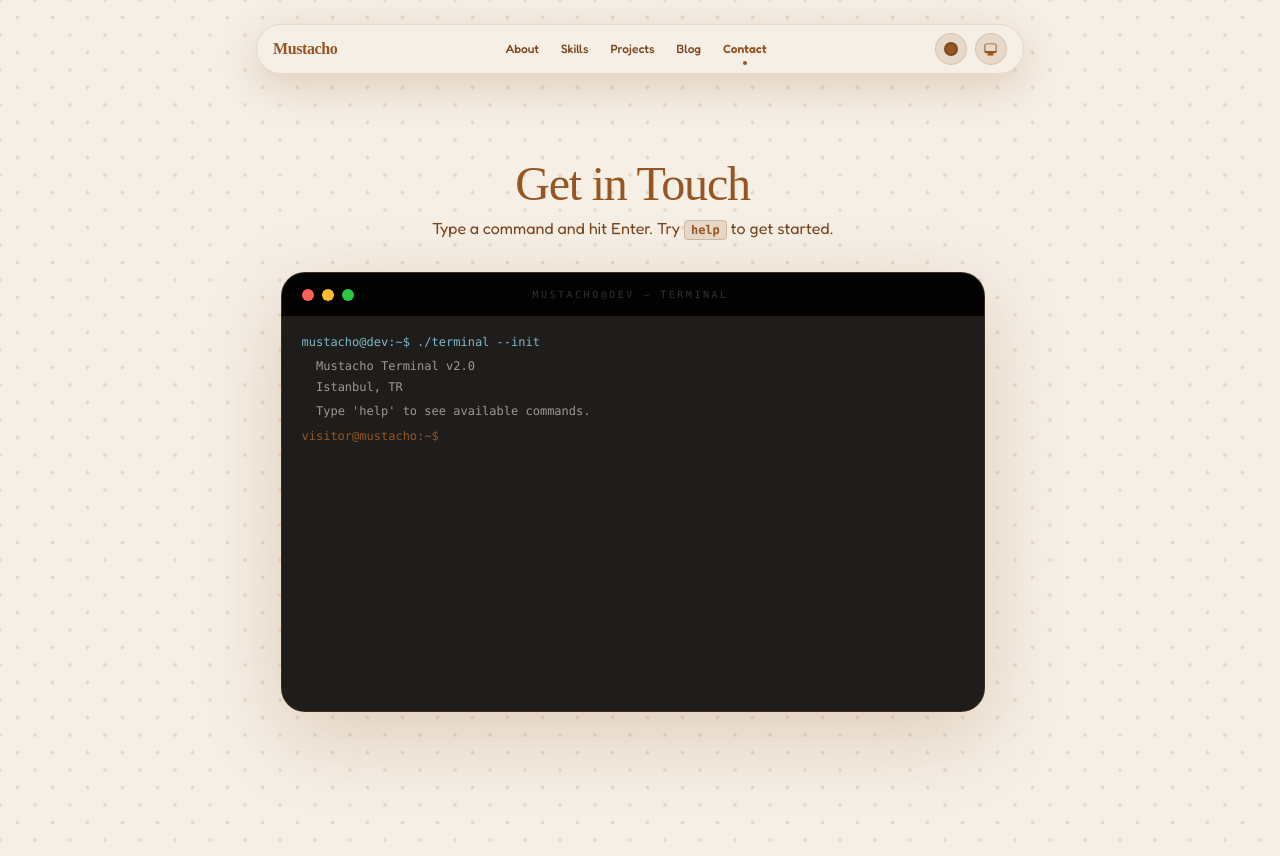
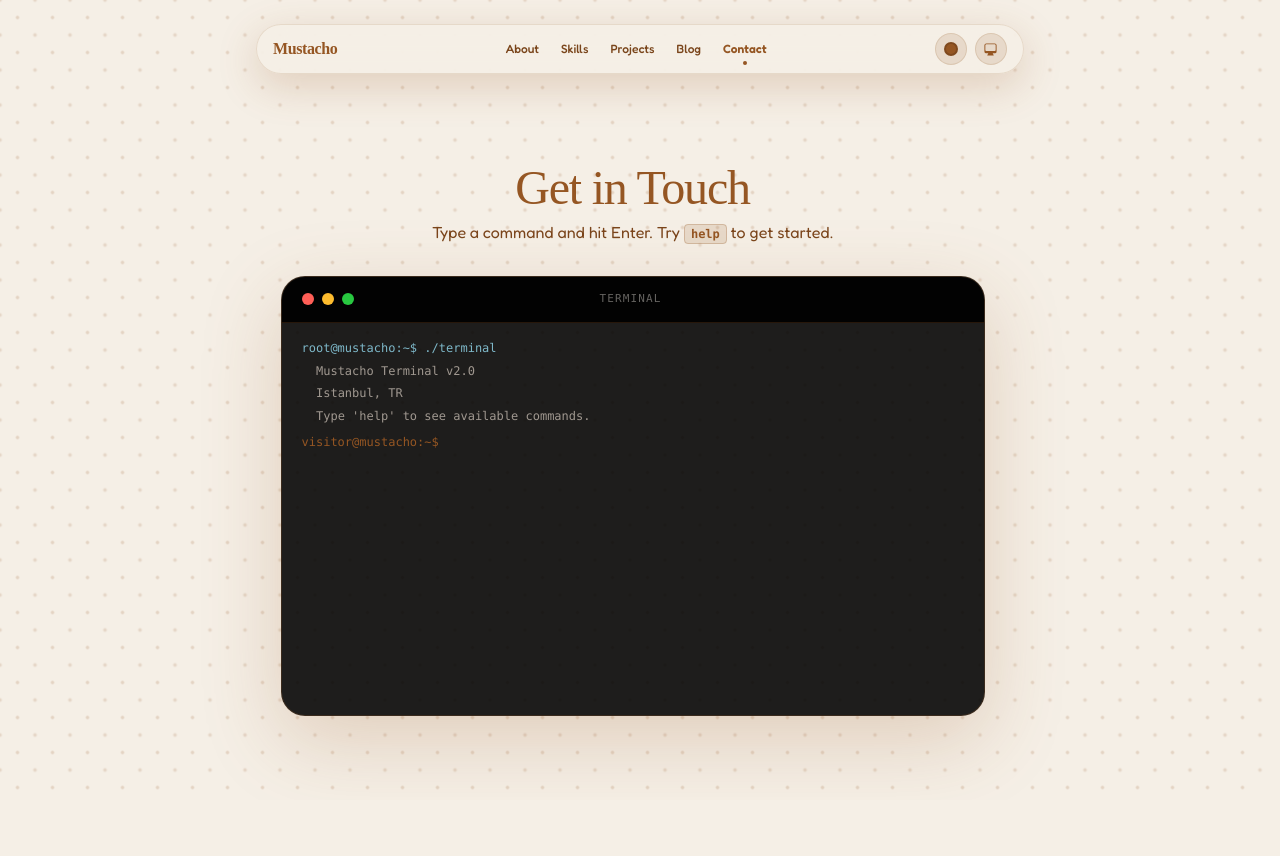
Before and after one commit to imustacho/mustacho.dev, a Next.js app: page /contact in a window 1280 px wide. After the commit the page ends 800 px from the top, so only its background shows below. Built offline with nearby package versions, Linux system fonts and the light colour scheme; a web font is replaced by a local one.

Commit message:
style: update terminal boot message and enhance layout for improved user experience

```diff
--- a/src/app/contact/page.tsx
+++ b/src/app/contact/page.tsx
@@ -10,7 +10,7 @@ interface HistoryItem {
 }
 
 const BOOT_MESSAGES: HistoryItem[] = [
-    { type: "info",   text: "mustacho@dev:~$ ./terminal --init" },
+    { type: "info",   text: "root@mustacho:~$ ./terminal" },
     { type: "output", text: "" },
     { type: "output", text: "  Mustacho Terminal v2.0" },
     { type: "output", text: "  Istanbul, TR" },
@@ -199,12 +199,11 @@ export default function ContactPage() {
 
     return (
         <main
-            className="min-h-screen relative overflow-hidden"
+            className="h-screen relative overflow-hidden"
             style={{ color: "var(--text-primary)" }}
         >
-            <div className="pt-24 pb-20 min-h-screen w-full flex flex-col justify-center">
+            <div className="pt-25 w-full flex flex-col justify-center">
                 <section className="py-16 px-5 md:px-8 max-w-3xl mx-auto flex flex-col items-center gap-8 w-full">
-
                     {/* Header */}
                     <motion.div
                         initial={{ opacity: 0, y: 14 }}
@@ -267,10 +266,10 @@ export default function ContactPage() {
                             </div>
 
                             <span
-                                className="text-[10px] font-mono uppercase tracking-[0.25em]"
-                                style={{ color: "rgba(200,196,190,0.25)" }}
+                                className="text-[11px] font-mono uppercase tracking-widest"
+                                style={{ color: "rgba(200,196,190,0.5)" }}
                             >
-                                mustacho@dev — terminal
+                                Terminal
                             </span>
 
                             <div className="w-14" />
@@ -302,7 +301,7 @@ export default function ContactPage() {
                                 <div className="flex flex-wrap items-center flex-1 font-mono" style={{ color: colorMap.output }}>
                                     <span className="whitespace-pre-wrap break-all">{input}</span>
                                     <span
-                                        className="w-[7px] h-[14px] ml-0.5 animate-blink rounded-[1px] shrink-0"
+                                        className="w-1.75 h-3.5 ml-0.5 animate-blink rounded-[1px] shrink-0"
                                         style={{ backgroundColor: colorMap.input }}
                                     />
                                 </div>
@@ -318,6 +317,7 @@ export default function ContactPage() {
                                     autoComplete="off"
                                     autoCapitalize="off"
                                     spellCheck={false}
+                                    autoFocus
                                 />
                             </div>
 
```
